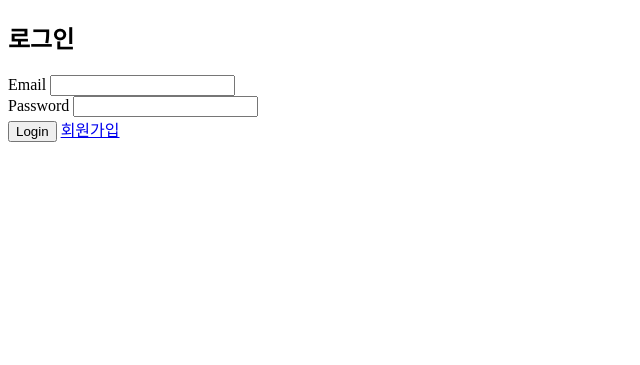
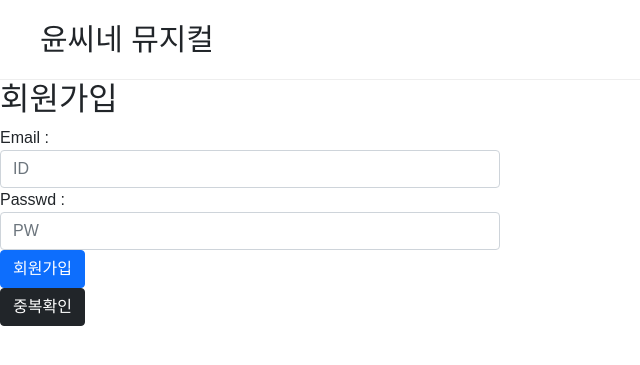
Before and after one commit to axisotherwise/musical, a Flask app: page / in a window 1280 px wide. Shown: the top 365 px of the page, without its empty margins (0-640 px from the left). Run offline with Flask 2, Linux system fonts and the light colour scheme.

Commit message:
Update index.html
final

```diff
--- a/templates/index.html
+++ b/templates/index.html
@@ -4,47 +4,220 @@
     <meta charset="UTF-8">
     <meta http-equiv="X-UA-Compatible" content="IE=edge">
     <meta name="viewport" content="width=device-width, initial-scale=1.0">
-  <title>로그인</title>
+    <link href="https://cdn.jsdelivr.net/npm/bootstrap@5.1.3/dist/css/bootstrap.min.css" rel="stylesheet"
+          integrity="sha384-1BmE4kWBq78iYhFldvKuhfTAU6auU8tT94WrHftjDbrCEXSU1oBoqyl2QvZ6jIW3" crossorigin="anonymous">
+    <title>회원가입</title>
+    <style>
+        * {
+            font-family: 'Noto Sans KR', sans-serif;
+            padding: 0;
+            margin: 0;
+            box-sizing: border-box;
+        }
+
+        header {
+            padding: 20px 40px;
+            height: 80px;
+            display: flex;
+            justify-content: space-between;
+            align-items: center;
+            border-bottom: 1px solid #eee;
+        }
+
+        header .title {
+            font-size: 30px;
+        }
+
+        header > .member {
+            display: flex;
+        }
+
+        header > .member div {
+            width: 80px;
+            height: 40px;
+        }
+
+
+        header > .member button {
+            width: 100%;
+            height: 100%;
+            border: none;
+            border-radius: 20px;
+            cursor: pointer;
+        }
+
+        header > .member > .login {
+            margin-right: 20px;
+        }
+
+        main {
+            background-color: #f8f8f8;
+            padding: 0 40px;
+        }
+
+        main .main-header {
+            height: 100px;
+            display: flex;
+            align-items: center;
+            justify-content: center;
+            font-size: 25px;
+        }
+
+        main .main-content {
+            display: flex;
+            max-width: 1000px;
+            margin: 0 auto;
+            flex-wrap: wrap;
+            justify-content: center;
+        }
+
+        main .main-content .card {
+            width: 250px;
+            padding: 15px;
+            cursor: pointer;
+            display: inline-block;
+        }
+
+        main .main-content .card .card-poster {
+            height: 300px;
+            width: 100%;
+            position: relative;
+        }
+
+        main .main-content .card .card-rank {
+            position: absolute;
+            top: 0;
+            left: 0;
+            margin-top: 5px;
+            margin-left: 15px;
+            font-size: 30px;
+            color: white;
+            font-style: italic;
+        }
+
+        main .main-content .card .card-img {
+            width: 100%;
+            height: 100%;
+        }
+
+        main .main-content .card .card-img img {
+            width: 100%;
+            height: 100%;
+            object-fit: fill;
+            border-radius: 10px;
+        }
+
+        main .main-content .card .card-text {
+            margin-top: 17px;
+            margin-bottom: 25px;
+        }
+
+        main .main-content .card .card-title {
+            font-weight: 500;
+            font-size: 19px;
+            margin-bottom: 10px;
+        }
+
+        main .main-content .card .card-number {
+            display: flex;
+            font-size: 15px;
+            font-weight: 400;
+            color: #3a3a3a;
+        }
+
+        main .main-content .card .card-score {
+            margin-right: 20px;
+        }
+
+        main .main-content .card .card-score-number {
+            color: #e92130;
+        }
+
+        main .main-content .card .card-date {
+            color: #98989c;
+        }
+
+        .login-box {
+            display: flex;
+            align-items: center;
+            justify-content: center;
+        }
+
+        .id-control {
+            margin-right: 10px;
+        }
+
+        .login-btn {
+            text-align: center;
+            margin-top: 50px;
+        }
+
+        .wrap-login {
+            margin: 50px auto 50px auto;
+            width: 500px;
+            height: 100px;
+
+        }
+
+
+
+        .last {
+            display: flex;
+            justify-content: space-between;
+            align-items: center;
+        }
+
+
+    </style>
 </head>
+
 <body>
-  <h2>로그인</h2>
+<header>
+    <div class="wrap">
+        <div class="title">윤씨네 뮤지컬</div>
+    </div>
+</header>
+<h2 class="signup" style="text-align: left">회원가입</h2>
+<div class="btn-box" style="width: 500px">
+    <form class="box" action="/auth/join" method="post">
         <div>
-      <div>
-        Email  <input type="text" name="email" class="email">
+            Email : <input type="text" class="form-control" id="email" name="email" placeholder="ID">
+
         </div>
         <div>
-        Password  <input type="password" name="password" class="password">
+            Passwd : <input type="password" class="form-control" id="password" name="password" placeholder="PW">
         </div>
-      <button>Login</button>
-      <a href="/join">회원가입</a>
+        <button class="btn btn-primary" type="submit">회원가입</button>
+    </form>
+    <div class="last">
+        <button class="btn btn-dark" id="check">중복확인</button>
     </div>
+</div>
+<script src="https://cdn.jsdelivr.net/npm/axios/dist/axios.min.js"></script>
 <script>
-  const $email = document.querySelector(".email");
-  const $password = document.querySelector(".password");
-  const $btn = document.querySelector("button");
+    const $form = document.querySelector("form");
+    const $check = document.querySelector("#check");
+    const $email = document.querySelector("#email");
+    const $password = document.querySelector("#password");
 
-  $btn.addEventListener("click", async function(e) {
-    try {
-      const req = await fetch("/auth/login", {
-        method: "POST",
-        headers: {
-          "Content-Type": "application/json",
-        },
-        body: JSON.stringify({
+    let flag = true;
+
+    $check.addEventListener("click", e => {
+        const req = axios.post("/auth/check", {
             email: $email.value,
-          password: $password.value,
-        }),
         });
-      const res = await req.json()
-      console.log(res);
-      if (res.result === "fail") return alert("실패");
-      document.cookie = `token=${res.token}`;
-      location.href = "/main";
-    } catch (err) {
-      console.error(err);
+        req
+            .then(res => {
+                console.log(res)
+                if (res.data.result === "exist") {
+                    flag = false;
+                    alert("이미 가입된 이메일입니다.")
                 }
+                ;
+                if (flag) return alert("사용해도 좋은 이메일입니다.");
+            })
+            .catch(err => console.error(err));
     });
-
 </script>
 </body>
 </html>
```
Lines whose indentation alone changed are shown as unchanged.
